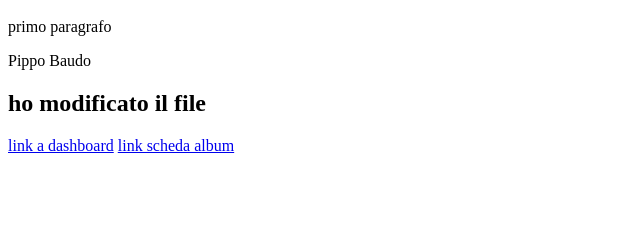
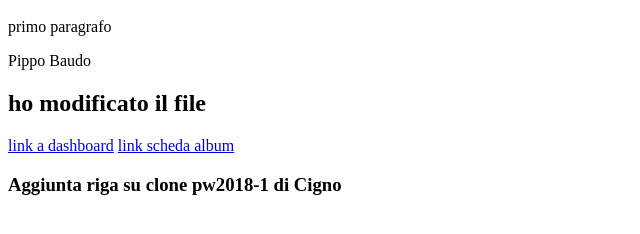
Before and after one commit to AlessandroCignolini/pw2018m, a plain HTML site: page index.html in a window 1280 px wide. Shown: the part 48-282 px from the top of the page, without its empty margins (0-640 px from the left). Drawn offline with Linux system fonts and the light colour scheme.

Commit message:
Aggiunta riga su clone pw2018m-1

```diff
--- a/index.html
+++ b/index.html
@@ -6,5 +6,6 @@
 <h2>ho modificato il file</h2>
 <a href="dashboard.html">link a dashboard</a>
 <a href="SchedaAlbum.html">link scheda album</a>
+<h3>Aggiunta riga su clone pw2018-1 di Cigno</h3>
 </body>
 </html>
```
